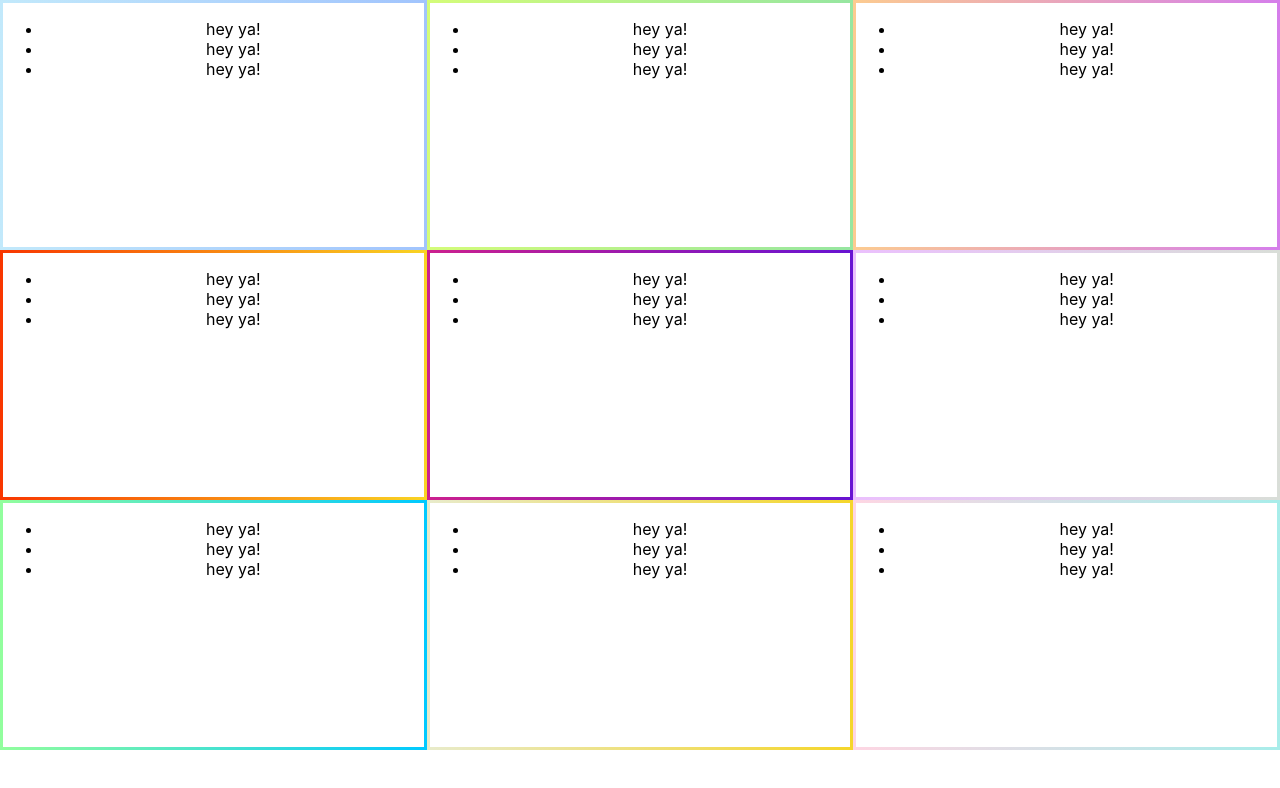
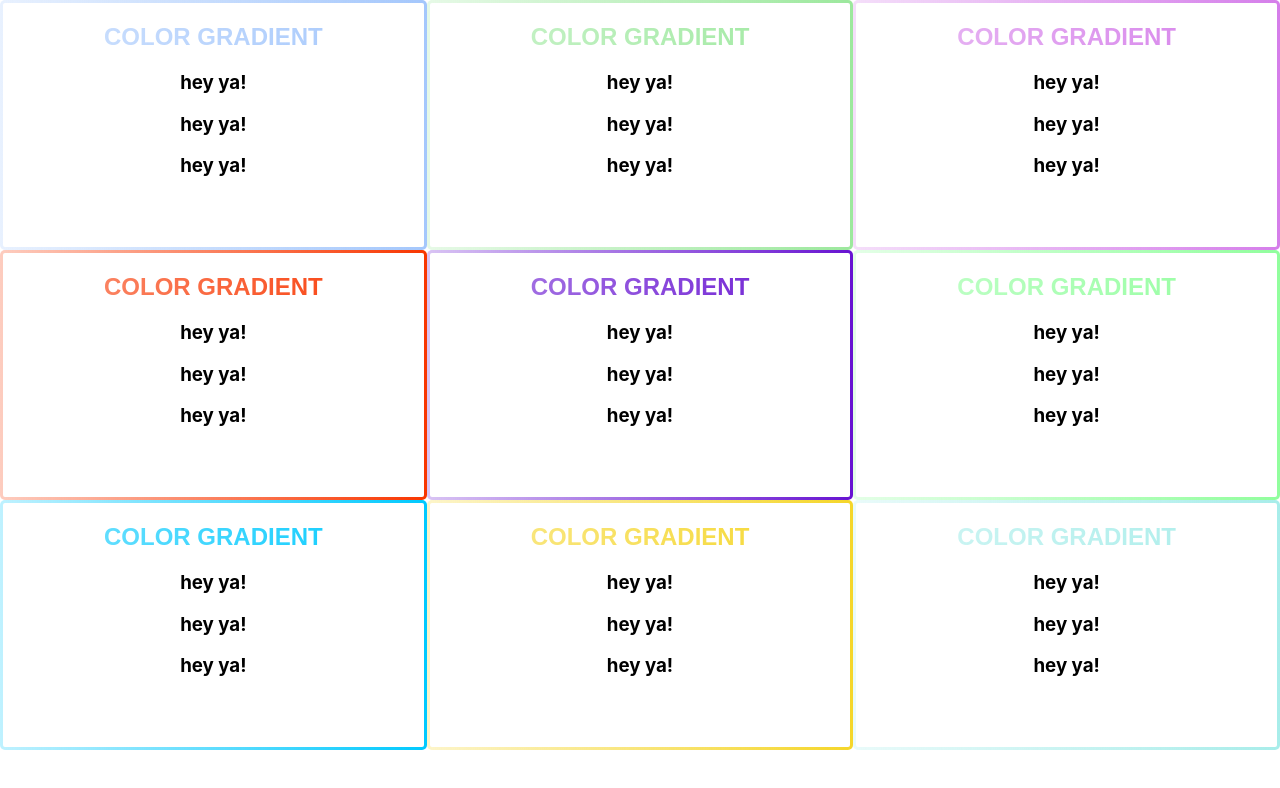
Before and after one commit to tywi6665/tylers-tiles, a React (Create React App) app: page / in a window 1280 px wide. Shown: the top 788 px of the page. Built offline with nearby package versions, Linux system fonts and the light colour scheme.

Commit message:
altered gradients

```diff
--- a/src/App.js
+++ b/src/App.js
@@ -9,39 +9,48 @@ class App extends Component {
   state = {
     filler: [{
       id: 1,
+      title: "Color Gradient",
       text: "hey ya!",
     }, {
       id: 2,
+      title: "Color Gradient",
       text: "hey ya!",
     },
     {
       id: 3,
+      title: "Color Gradient",
       text: "hey ya!",
     },
     {
       id: 4,
+      title: "Color Gradient",
       text: "hey ya!",
     },
     {
       id: 5,
+      title: "Color Gradient",
       text: "hey ya!",
     },
     {
       id: 6,
+      title: "Color Gradient",
       text: "hey ya!",
     },
     {
       id: 7,
+      title: "Color Gradient",
       text: "hey ya!",
     },
     {
       id: 8,
+      title: "Color Gradient",
       text: "hey ya!",
     },
     {
       id: 9,
+      title: "Color Gradient",
       text: "hey ya!",
-    },]
+    }]
   }
 
   render() {
@@ -49,7 +58,7 @@ class App extends Component {
       <Container>
         <Subcontainer>
           {this.state.filler.map(fill => (
-            <Tile className={fill.id} something={fill.text} key={fill.id} />
+            <Tile className={fill.id} title={fill.title} something={fill.text} key={fill.id} />
           ))}
         </Subcontainer>
       </Container>
--- a/src/components/Tile/Tile.js
+++ b/src/components/Tile/Tile.js
@@ -3,11 +3,10 @@ import "./Tile.scss";
 
 const Tile = (props) => (
     <div className={`tile tile${props.className}`}>
-        <ul>
-            <li>{props.something}</li>
-            <li>{props.something}</li>
-            <li>{props.something}</li>
-        </ul>
+        <h2 className={`tileTitle tileTitle${props.className}`}>{props.title}</h2>
+        <h3>{props.something}</h3>
+        <h3>{props.something}</h3>
+        <h3>{props.something}</h3>
     </div>
 );
 
--- a/src/components/Tile/Tile.scss
+++ b/src/components/Tile/Tile.scss
@@ -1,15 +1,14 @@
 .tile {
     height: 250px;
+    width: 250px;
     flex-basis: 32%;
-    width: 250px;
     flex-grow: 1;
     text-align: center;
-    // border: solid black 5px;
     box-sizing: border-box;
     border: 3px solid transparent;
+    border-radius: 5px;
     background-clip: padding-box, border-box;
     background-origin: padding-box, border-box;
-    // background-image: linear-gradient(#fff, #fff), linear-gradient(#FFAFBD, #ED4264);
 }
 
 $linearGradientBackground: linear-gradient(#fff, #fff);
@@ -18,39 +17,112 @@ $linearGradientBackground: linear-gradient(#fff, #fff);
     @return linear-gradient(to right, $color1, $color2)
 };
 
+
 .tile1 {
-    background-image: $linearGradientBackground, linearGradient(#c2e9fb, #a1c4fd);
-    color: linearGradient(#c2e9fb, #a1c4fd);
+    background-image: $linearGradientBackground, linearGradient(rgba(164,199,252, 0.25), rgba(164,199,252, 1));
 }
 
+// .tile1:hover {
+//     background-image: $linearGradientBackground, linearGradient(#c2e9fb, #a1c4fd);
+//     background-position: right center;
+//     transition: animateGradient 1s ease-in-out;
+//     z-index: 2;
+//     opacity: 0.5;
+// }
+
 .tile2 {
-    background-image: $linearGradientBackground, linearGradient(#d4fc79, #96e6a1);
+    background-image: $linearGradientBackground, linearGradient(rgba(156,232,157,0.25), rgba(156,232,157,1));
 }
 
 .tile3 {
-    background-image: $linearGradientBackground, linearGradient(#fccb90, #d57eeb);
+    background-image: $linearGradientBackground, linearGradient(rgba(213,126,234,0.25), rgba(213,126,234,1));
 }
 
 .tile4 {
-    background-image: $linearGradientBackground, linearGradient(#f83600, #f9d423);
+    background-image: $linearGradientBackground, linearGradient(rgba(248,54,0,0.25), rgba(248,54,0,1));
 }
 
 .tile5 {
-    background-image: $linearGradientBackground, linearGradient(#cc208e, #6713d2);
+    background-image: $linearGradientBackground, linearGradient(rgba(103,19,209,0.25), rgba(103,19,209,1));
 }
 
 .tile6 {
-    background-image: $linearGradientBackground, linearGradient(#ebc0fd, #d9ded8);
+    background-image: $linearGradientBackground, linearGradient(rgba(145,254,157,0.25), rgba(145,254,157,1));
 }
 
 .tile7 {
-    background-image: $linearGradientBackground, linearGradient(#92fe9d, #00c9ff);
+    background-image: $linearGradientBackground, linearGradient(rgba(0,201,254,0.25), rgba(0,201,254,1));
 }
 
 .tile8 {
-    background-image: $linearGradientBackground, linearGradient(#e8ebcb, #f5d62a);
+    background-image: $linearGradientBackground, linearGradient(rgba(245,214,42,0.25), rgba(245,214,42,1));
 }
 
 .tile9 {
-    background-image: $linearGradientBackground, linearGradient(#fed6e3, #a8edea);
+    background-image: $linearGradientBackground, linearGradient(rgba(168,237,234,0.25), rgba(168,237,234,1));
 }
+
+$webkitClip: text;
+$webkitFill: transparent;
+
+.tileTitle {
+    font-family: "Poppins", sans-serif;
+    text-transform: uppercase;
+    background: $linearGradientBackground;
+    -webkit-background-clip: $webkitClip;
+    -webkit-text-fill-color: $webkitFill;
+}
+
+.tileTitle1 {
+    background: linearGradient(rgba(164,199,252, 0.5), rgba(164,199,252, 1));
+    -webkit-background-clip: $webkitClip;
+    -webkit-text-fill-color: $webkitFill;
+}
+
+.tileTitle2 {
+    background: linearGradient(rgba(156,232,157,0.5), rgba(156,232,157,1));
+    -webkit-background-clip: $webkitClip;
+    -webkit-text-fill-color: $webkitFill;
+}
+
+.tileTitle3 {
+    background: linearGradient(rgba(213,126,234,0.5), rgba(213,126,234,1));
+    -webkit-background-clip: $webkitClip;
+    -webkit-text-fill-color: $webkitFill;
+}
+
+.tileTitle4 {
+    background: linearGradient(rgba(248,54,0,0.5), rgba(248,54,0,1));
+    -webkit-background-clip: $webkitClip;
+    -webkit-text-fill-color: $webkitFill;
+}
+
+.tileTitle5 {
+    background: linearGradient(rgba(103,19,209,0.5), rgba(103,19,209,1));
+    -webkit-background-clip: $webkitClip;
+    -webkit-text-fill-color: $webkitFill;
+}
+
+.tileTitle6 {
+    background: linearGradient(rgba(145,254,157,0.5), rgba(145,254,157,1));
+    -webkit-background-clip: $webkitClip;
+    -webkit-text-fill-color: $webkitFill;
+}
+
+.tileTitle7 {
+    background: linearGradient(rgba(0,201,254,0.5), rgba(0,201,254,1));
+    -webkit-background-clip: $webkitClip;
+    -webkit-text-fill-color: $webkitFill;
+}
+
+.tileTitle8 {
+    background: linearGradient(rgba(245,214,42,0.5), rgba(245,214,42,1));
+    -webkit-background-clip: $webkitClip;
+    -webkit-text-fill-color: $webkitFill;
+}
+
+.tileTitle9 {
+    background: linearGradient(rgba(168,237,234,0.5), rgba(168,237,234,1));
+    -webkit-background-clip: $webkitClip;
+    -webkit-text-fill-color: $webkitFill;
+}
```
